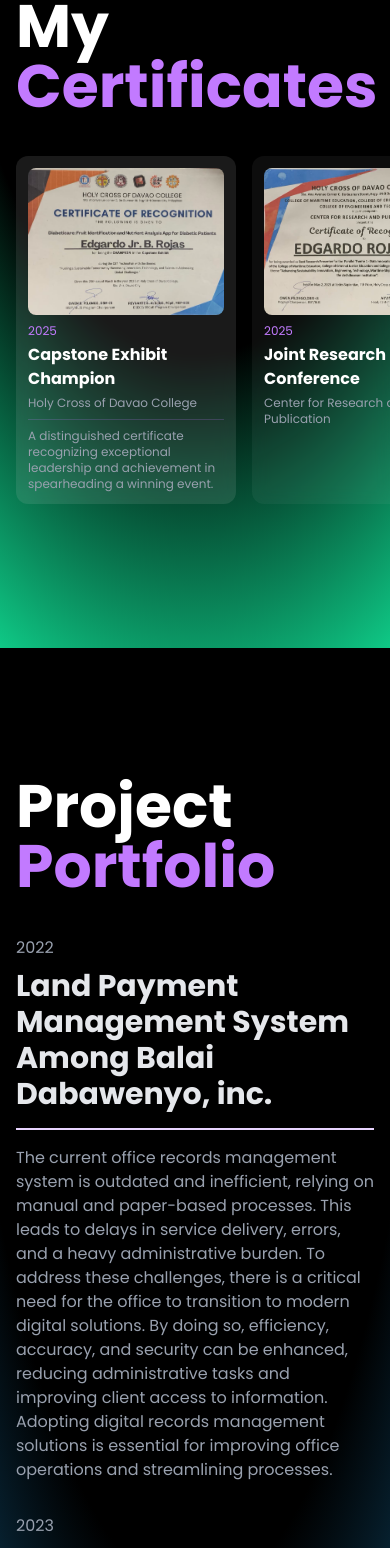
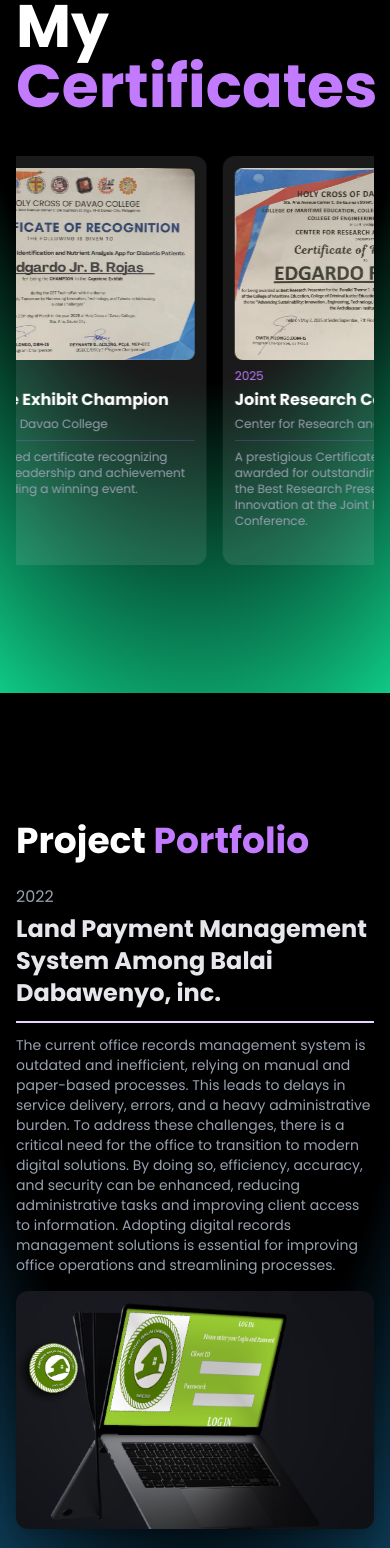
Before and after one commit to AegonTheConqueror0/My-Port, a Next.js app: page / in a window 390 px wide. Shown: the part 2250-3798 px from the top of the page. Built offline with nearby package versions, Linux system fonts and the light colour scheme.

Commit message:
Major Update

```diff
--- a/app/globals.css
+++ b/app/globals.css
@@ -5,6 +5,7 @@
   --foreground: #171717;
 }
 
+@import url('https://fonts.googleapis.com/css2?family=Poppins:wght@400;500;900&display=swap');
 /* Remove invalid @theme inline block */
 
 @media (prefers-color-scheme: dark) {
--- a/components/Certificates.tsx
+++ b/components/Certificates.tsx
@@ -1,6 +1,6 @@
 "use client"
 
-import React, { useState } from "react"
+import React from "react"
 import Image from "next/image"
 import certificate1 from "@/assets/cert1.jpg"
 import certificate2 from "@/assets/cert2.jpg"
@@ -59,31 +59,42 @@ const certificates = [
 const COLORS_TOP = ["#13FFAA", "#1E67C6", "#CE84CF", "#DD335C"]
 
 export const Certificates = () => {
-    const [selectedCert, setSelectedCert] = useState(certificates[0])
     const color = useMotionValue(COLORS_TOP[0])
-
     const backgroundImage = useMotionTemplate`radial-gradient(125% 125% at 50% 0%, #000 50%, ${color})`
 
     return (
         <motion.section
             style={{ backgroundImage }}
             id="certificates"
-            className="py-32 text-white overflow-x-hidden"
+            className="py-32 text-white"
         >
             <div className="max-w-[1200px] mx-auto px-4">
                 <h2 className="text-6xl font-bold mb-10">My <span className="text-purple-400">Certificates</span></h2>
 
-                <div className="flex flex-row gap-4 pb-4 max-h-[400px] md:overflow-x-hidden">
+                <div className="relative overflow-hidden">
+                    <motion.div
+                        className="flex gap-4"
+                        animate={{
+                            x: [0, -1440],
+                        }}
+                        transition={{
+                            x: {
+                                duration: 40,
+                                repeat: Infinity,
+                                ease: "linear",
+                            },
+                        }}
+                        style={{ width: "fit-content" }}
+                    >
+                        {/* First set of certificates */}
                         {certificates.map((cert) => (
                             <motion.div
                                 key={cert.id}
-                            onClick={() => setSelectedCert(cert)}
-                            className={`min-w-[220px] max-w-[220px] cursor-pointer rounded-xl p-3 backdrop-blur-sm
-                                ${selectedCert.id === cert.id ? 'bg-white/10' : 'bg-white/5'}
-                                hover:bg-white/10 transition-all duration-300`}
-                            initial={{ opacity: 0, y: 20 }}
-                            animate={{ opacity: 1, y: 0 }}
-                            whileHover={{ scale: 1.02 }}
+                                className="min-w-[280px] max-w-[280px] rounded-xl p-3 backdrop-blur-sm bg-white/10"
+                                whileHover={{
+                                    scale: 1.02,
+                                    animationPlayState: "paused"
+                                }}
                             >
                                 <div className="relative aspect-[4/3] mb-2 overflow-hidden rounded-lg">
                                     <Image
@@ -98,21 +109,40 @@ export const Certificates = () => {
                                     <p className="text-purple-400 text-xs">{cert.date}</p>
                                     <h3 className="text-base font-semibold">{cert.title}</h3>
                                     <p className="text-gray-400 text-xs">{cert.issuer}</p>
-
-                                <motion.div
-                                    initial={{ opacity: 0, height: 0 }}
-                                    animate={{
-                                        opacity: selectedCert.id === cert.id ? 1 : 0,
-                                        height: selectedCert.id === cert.id ? "auto" : 0
-                                    }}
-                                    transition={{ duration: 0.3 }}
-                                >
                                     <div className="border-t border-purple-400/20 my-2"></div>
                                     <p className="text-gray-400 text-xs">{cert.description}</p>
-                                </motion.div>
                                 </div>
                             </motion.div>
                         ))}
+                        {/* Duplicate certificates for seamless loop */}
+                        {certificates.map((cert) => (
+                            <motion.div
+                                key={`duplicate-${cert.id}`}
+                                className="min-w-[280px] max-w-[280px] rounded-xl p-3 backdrop-blur-sm bg-white/10"
+                                whileHover={{
+                                    scale: 1.02,
+                                    animationPlayState: "paused"
+                                }}
+                            >
+                                <div className="relative aspect-[4/3] mb-2 overflow-hidden rounded-lg">
+                                    <Image
+                                        src={cert.image}
+                                        alt={cert.title}
+                                        fill
+                                        className="object-cover transition-transform duration-300 hover:scale-110"
+                                    />
+                                </div>
+
+                                <div className="space-y-1">
+                                    <p className="text-purple-400 text-xs">{cert.date}</p>
+                                    <h3 className="text-base font-semibold">{cert.title}</h3>
+                                    <p className="text-gray-400 text-xs">{cert.issuer}</p>
+                                    <div className="border-t border-purple-400/20 my-2"></div>
+                                    <p className="text-gray-400 text-xs">{cert.description}</p>
+                                </div>
+                            </motion.div>
+                        ))}
+                    </motion.div>
                 </div>
             </div>
         </motion.section>
--- a/components/Designs.tsx
+++ b/components/Designs.tsx
@@ -52,45 +52,56 @@ export const Designs = () => {
 
     return (
         <motion.section
-            style={{
-                backgroundImage
-            }}
+            style={{ backgroundImage }}
             id="designs"
-            className="py-32 text-white"  // Removed min-h-screen to better fit with other sections
+            className="py-32 text-white"
         >
-            <div className="max-w-7xl mx-auto px-4 grid lg:grid-cols-2 gap-12">
-                <div>
-                    <h2 className="text-6xl font-bold mb-10">Creative <span className="text-purple-400">Designs</span></h2>
-                    {designs.map((design) =>(
+            <div className="max-w-7xl mx-auto px-4">
+                <h2 className="text-4xl lg:text-6xl font-bold mb-6 lg:mb-10">Creative <span className="text-purple-400">Designs</span></h2>
+
+                <div className="space-y-8">
+                    {designs.map((design) => (
+                        <div key={design.id} className="space-y-4">
                             <div
-                            key={design.id}
                                 onClick={() => setSelectedDesign(design)}
-                            className="cursor-pointer mb-8 group"
+                                className="cursor-pointer group lg:grid lg:grid-cols-2 lg:gap-8 lg:items-start"
                             >
-                            <p className="text-gray-400 text lg mb-2">{design.year}</p>
-                            <h3 className={`text-3xl font-semibold group-hover:text-purple-400 transition-colors
+                                <div className="lg:order-1">
+                                    <p className="text-gray-400 text-base lg:text-lg mb-1">{design.year}</p>
+                                    <h3 className={`text-2xl lg:text-3xl font-semibold group-hover:text-purple-400 transition-colors
                                         ${selectedDesign.id === design.id ? 'text-gray-200' : ''} duration-300`}>
                                         {design.title}
                                     </h3>
                                     {selectedDesign.id === design.id && (
-                                <div className="border-b-2 border-purple-200 my-4"></div>
-                            )}
-                            {selectedDesign.id === design.id && (
-                                <p className="text-gray-400 transition-all duration-500 ease-in-out">
+                                        <>
+                                            <div className="border-b-2 border-purple-200 my-3"></div>
+                                            <p className="text-gray-400 text-sm lg:text-base">
                                                 {design.description}
                                             </p>
+                                        </>
                                     )}
+                                </div>
+                                {selectedDesign.id === design.id && (
+                                    <motion.div
+                                        initial={{ opacity: 0, y: 20 }}
+                                        animate={{ opacity: 1, y: 0 }}
+                                        transition={{ duration: 0.5 }}
+                                        className="mt-4 lg:mt-0 lg:order-2 lg:sticky lg:top-24"
+                                    >
+                                        <Image
+                                            src={design.image.src}
+                                            alt={design.title}
+                                            className="rounded-xl shadow-lg transition-all duration-500 ease-in-out w-full hover:scale-[1.02]"
+                                            width={800}
+                                            height={450}
+                                            priority
+                                        />
+                                    </motion.div>
+                                )}
+                            </div>
                         </div>
                     ))}
                 </div>
-
-                <Image
-                    src={selectedDesign.image.src}
-                    alt={selectedDesign.title}
-                    className="rounded-xl shadow-lg transition-opacity duration-500 ease-in-out"
-                    width={800}
-                    height={450}
-                />
             </div>
         </motion.section>
     )
--- a/components/Loading.tsx
+++ b/components/Loading.tsx
@@ -5,13 +5,24 @@ import { useEffect, useState } from "react"
 
 export const Loading = ({ setIsLoading }: { setIsLoading: (loading: boolean) => void }) => {
     const [loading, setLoading] = useState(true)
+    const [loadingText, setLoadingText] = useState("Initializing")
 
     useEffect(() => {
-        // Set loading time to 3 seconds
+        const texts = ["Initializing", "Loading Assets", "Preparing Portfolio", "Welcome to Ed's Space"]
+        let currentIndex = 0
+
+        const textInterval = setInterval(() => {
+            currentIndex = (currentIndex + 1) % texts.length
+            setLoadingText(texts[currentIndex])
+        }, 1200) // Increased interval for longer text display
+
         setTimeout(() => {
+            clearInterval(textInterval)
             setLoading(false)
             setIsLoading(false)
-        }, 3000)
+        }, 5500) // Set to 5.5 seconds for total loading time
+
+        return () => clearInterval(textInterval)
     }, [setIsLoading])
 
     if (!loading) return null
@@ -20,38 +31,78 @@ export const Loading = ({ setIsLoading }: { setIsLoading: (loading: boolean) =>
         <motion.div
             initial={{ opacity: 1 }}
             animate={{ opacity: 0 }}
-            transition={{ duration: 0.5, delay: 2.5 }}
-            className="fixed inset-0 z-50 flex items-center justify-center bg-black"
+            transition={{ duration: 0.5, delay: 5 }} // Adjusted delay to match new duration
+            className="fixed inset-0 z-50 flex flex-col items-center justify-center bg-black"
         >
-            <div className="text-center">
+            <div className="relative flex flex-col items-center">
+                {/* Logo */}
                 <motion.div
-                    initial={{ scale: 0.5, opacity: 0 }}
+                    initial={{ scale: 0, opacity: 0 }}
                     animate={{ scale: 1, opacity: 1 }}
-                    transition={{ duration: 0.5 }}
-                    className="mb-8"
+                    transition={{
+                        type: "spring",
+                        stiffness: 260,
+                        damping: 20,
+                        delay: 0.2
+                    }}
+                    className="mb-12"
                 >
-                    <div className="relative w-24 h-24">
+                    <h1 className="text-7xl font-black text-white font-['Poppins'] tracking-tight">
+                        <span className="bg-clip-text text-transparent bg-gradient-to-r from-purple-500 to-purple-300">Ed</span>
+                    </h1>
+                </motion.div>
+
+                {/* Spinner */}
+                <div className="relative w-16 h-16 mb-8">
                     <motion.div
-                            animate={{ rotate: 360 }}
-                            transition={{ duration: 2, repeat: Infinity, ease: "linear" }}
-                            className="absolute inset-0 border-t-4 border-purple-500 rounded-full"
+                        animate={{
+                            rotate: 360,
+                            scale: [1, 1.1, 1]
+                        }}
+                        transition={{
+                            rotate: { duration: 2, repeat: Infinity, ease: "linear" },
+                            scale: { duration: 1, repeat: Infinity }
+                        }}
+                        className="absolute inset-0 border-2 border-purple-500 rounded-full"
+                    />
+                    <motion.div
+                        animate={{
+                            rotate: -360,
+                            scale: [1, 0.9, 1]
+                        }}
+                        transition={{
+                            rotate: { duration: 1.5, repeat: Infinity, ease: "linear" },
+                            scale: { duration: 1, repeat: Infinity, delay: 0.5 }
+                        }}
+                        className="absolute inset-2 border-2 border-purple-300 rounded-full"
                     />
                 </div>
-                </motion.div>
+
+                {/* Loading Text */}
+                <motion.div
+                    className="text-center"
+                    initial={{ y: 10 }}
+                    animate={{ y: 0 }}
+                    transition={{ type: "spring", stiffness: 100 }}
+                >
                     <motion.h2
+                        key={loadingText}
                         initial={{ y: 20, opacity: 0 }}
                         animate={{ y: 0, opacity: 1 }}
-                    transition={{ delay: 0.2 }}
-                    className="text-2xl font-bold text-white mb-2"
+                        exit={{ y: -20, opacity: 0 }}
+                        transition={{ duration: 0.3 }}
+                        className="text-xl font-medium text-white mb-4 font-['Poppins']"
                     >
-                    Loading
+                        {loadingText}
                     </motion.h2>
+
                     <motion.div
                         initial={{ width: "0%" }}
                         animate={{ width: "100%" }}
-                    transition={{ duration: 3, ease: "easeInOut" }}
-                    className="h-1 bg-purple-500 rounded-full w-48 mx-auto"
+                        transition={{ duration: 5, ease: "easeInOut" }} // Increased progress bar duration
+                        className="h-0.5 bg-gradient-to-r from-purple-500 via-purple-300 to-purple-500 rounded-full w-48"
                     />
+                </motion.div>
             </div>
         </motion.div>
     )
--- a/components/Portfolio.tsx
+++ b/components/Portfolio.tsx
@@ -53,46 +53,56 @@ export const Portfolio = () => {
 
     return (
         <motion.section
-        style={{
-            backgroundImage
-        }}
+            style={{ backgroundImage }}
             id="portfolio"
             className="py-32 text-white"
         >
-            <div className="max-w-7xl mx-auto px-4 grid lg:grid-cols-2 gap-12">
+            <div className="max-w-7xl mx-auto px-4">
+                <h2 className="text-4xl lg:text-6xl font-bold mb-6 lg:mb-10">Project <span className="text-purple-400">Portfolio</span></h2>
 
-                <div>
-                    <h2 className="text-6xl font-bold mb-10">Project <span className="text-purple-400">Portfolio</span></h2>
-                    {projects.map((project) =>(
+                <div className="space-y-8">
+                    {projects.map((project) => (
+                        <div key={project.id} className="space-y-4">
                             <div
-                            key={project.id}
                                 onClick={() => setSelectedProject(project)}
-                            className="cursor-pointer mb-8 group"
+                                className="cursor-pointer group lg:grid lg:grid-cols-2 lg:gap-8 lg:items-start"
                             >
-                            <p className="text-gray-400 text lg mb-2">{project.year}</p>
-                            <h3 className={`text-3xl font-semibold group-hover:text-purple-400 transition-colors
+                                <div className="lg:order-1">
+                                    <p className="text-gray-400 text-base lg:text-lg mb-1">{project.year}</p>
+                                    <h3 className={`text-2xl lg:text-3xl font-semibold group-hover:text-purple-400 transition-colors
                                         ${selectedProject.id === project.id ? 'text-gray-200' : ''} duration-300`}>
                                         {project.title}
                                     </h3>
                                     {selectedProject.id === project.id && (
-                                <div className="border-b-2 border-purple-200 my-4"></div>
-                            )}
-                            {selectedProject.id === project.id && (
-                                <p className="text-gray-400 transition-all duration-500 ease-in-out">
+                                        <>
+                                            <div className="border-b-2 border-purple-200 my-3"></div>
+                                            <p className="text-gray-400 text-sm lg:text-base">
                                                 {project.description}
                                             </p>
+                                        </>
                                     )}
+                                </div>
+                                {selectedProject.id === project.id && (
+                                    <motion.div
+                                        initial={{ opacity: 0, y: 20 }}
+                                        animate={{ opacity: 1, y: 0 }}
+                                        transition={{ duration: 0.5 }}
+                                        className="mt-4 lg:mt-0 lg:order-2 lg:sticky lg:top-24"
+                                    >
+                                        <Image
+                                            src={project.image.src}
+                                            alt={project.title}
+                                            className="rounded-xl shadow-lg transition-all duration-500 ease-in-out w-full hover:scale-[1.02]"
+                                            width={800}
+                                            height={450}
+                                            priority
+                                        />
+                                    </motion.div>
+                                )}
+                            </div>
                         </div>
                     ))}
                 </div>
-
-                <Image
-                    src={selectedProject.image.src}
-                    alt={selectedProject.title}
-                    className="rounded-xl shadow-lg transition-opacity duration-500 ease-in-out"
-                    width={800}
-                    height={450}
-                />
             </div>
         </motion.section>
     )
--- a/components/SubPortfolio.tsx
+++ b/components/SubPortfolio.tsx
@@ -44,49 +44,57 @@ export const SubPortfolio = () => {
 
     return (
         <motion.section
-            style={{
-                backgroundImage
-            }}
+            style={{ backgroundImage }}
             id="sub-portfolio"
-            className="py-20 md:py-32 text-white"
+            className="py-32 text-white"
         >
-            <div className="max-w-7xl mx-auto px-4 grid grid-cols-1 lg:grid-cols-2 gap-12">
-                <div>
-                    <h2 className="text-4xl md:text-6xl font-bold mb-8 md:mb-10">
+            <div className="max-w-7xl mx-auto px-4">
+                <h2 className="text-4xl lg:text-6xl font-bold mb-6 lg:mb-10">
                     <span className="text-purple-400">Achievements</span>
                 </h2>
+
+                <div className="space-y-8">
                     {projects.map((project) => (
+                        <div key={project.id} className="space-y-4">
                             <div
-                            key={project.id}
                                 onClick={() => setSelectedProject(project)}
-                            className="cursor-pointer mb-6 md:mb-8 group"
+                                className="cursor-pointer group lg:grid lg:grid-cols-2 lg:gap-8 lg:items-start"
                             >
-                            <p className="text-gray-400 text-base md:text-lg mb-1 md:mb-2">{project.year}</p>
-                            <h3 className={`text-2xl md:text-3xl font-semibold group-hover:text-purple-400 transition-colors
+                                <div className="lg:order-1">
+                                    <p className="text-gray-400 text-base lg:text-lg mb-1">{project.year}</p>
+                                    <h3 className={`text-2xl lg:text-3xl font-semibold group-hover:text-purple-400 transition-colors
                                         ${selectedProject.id === project.id ? 'text-gray-200' : ''} duration-300`}>
                                         {project.title}
                                     </h3>
                                     {selectedProject.id === project.id && (
-                                <div className="border-b-2 border-purple-200 my-2 md:my-4"></div>
-                            )}
-                            {selectedProject.id === project.id && (
-                                <p className="text-gray-400 transition-all duration-500 ease-in-out text-sm md:text-base">
+                                        <>
+                                            <div className="border-b-2 border-purple-200 my-3"></div>
+                                            <p className="text-gray-400 text-sm lg:text-base">
                                                 {project.description}
                                             </p>
+                                        </>
                                     )}
                                 </div>
-                    ))}
-                </div>
-
-                <div className="flex items-center justify-center">
+                                {selectedProject.id === project.id && (
+                                    <motion.div
+                                        initial={{ opacity: 0, y: 20 }}
+                                        animate={{ opacity: 1, y: 0 }}
+                                        transition={{ duration: 0.5 }}
+                                        className="mt-4 lg:mt-0 lg:order-2 lg:sticky lg:top-24"
+                                    >
                                         <Image
-                        src={selectedProject.image.src}
-                        alt={selectedProject.title}
-                        className="rounded-xl shadow-lg transition-opacity duration-500 ease-in-out w-full max-w-[400px] md:max-w-[600px] lg:max-w-[800px] h-auto"
+                                            src={project.image.src}
+                                            alt={project.title}
+                                            className="rounded-xl shadow-lg transition-all duration-500 ease-in-out w-full hover:scale-[1.02]"
                                             width={800}
                                             height={450}
                                             priority
                                         />
+                                    </motion.div>
+                                )}
+                            </div>
+                        </div>
+                    ))}
                 </div>
             </div>
         </motion.section>
```
Lines whose indentation alone changed are shown as unchanged.
